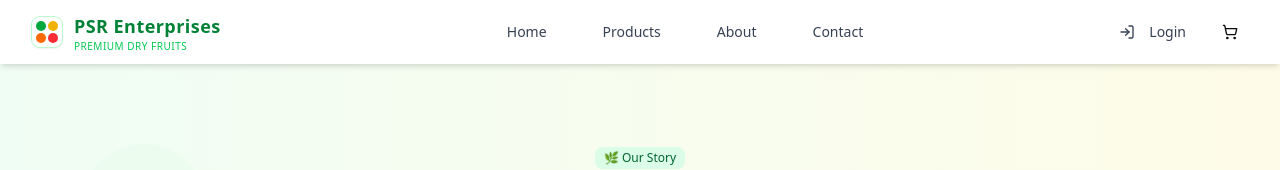
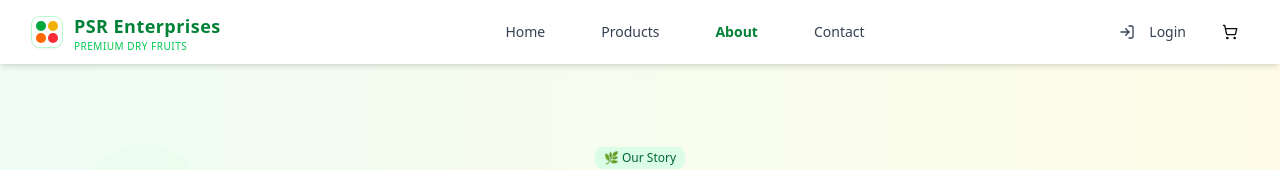
Before and after one commit to Stackcart1905/PSR-Enterprises, a React (Vite) app in the folder Frontend/: page /about in a window 1280 px wide. Shown: the top 170 px of the page. Built offline with nearby package versions, Linux system fonts and the light colour scheme.

Commit message:
edit functionalities

```diff
--- a/Frontend/src/components/Navbar.jsx
+++ b/Frontend/src/components/Navbar.jsx
@@ -1,8 +1,8 @@
 import { useState, useEffect } from 'react'
-import { Link, useNavigate } from 'react-router-dom'
+import { NavLink, useNavigate } from 'react-router-dom'   // ✅ Link → NavLink
 import { Button } from "@/components/ui/button"
 import { Badge } from "@/components/ui/badge"
-import { Menu, X, ShoppingCart, User, Search, LogIn, UserPlus, LogOut, Shield } from 'lucide-react'
+import { Menu, X, ShoppingCart, LogIn, LogOut, Shield } from 'lucide-react'
 import Logo from './Logo'
 import { useCart } from '../contexts/CartContext'
 
@@ -17,7 +17,6 @@ export default function Navbar() {
     setIsOpen(!isOpen)
   }
 
-  // Check authentication status
   useEffect(() => {
     const checkAuthStatus = () => {
       const authStatus = localStorage.getItem('isAuthenticated') === 'true'
@@ -25,15 +24,9 @@ export default function Navbar() {
       setIsAuthenticated(authStatus)
       setUserRole(role)
     }
-
     checkAuthStatus()
-
-    // Listen for storage changes (when user logs in/out in another tab)
     window.addEventListener('storage', checkAuthStatus)
-
-    return () => {
-      window.removeEventListener('storage', checkAuthStatus)
-    }
+    return () => window.removeEventListener('storage', checkAuthStatus)
   }, [])
 
   const handleLogout = () => {
@@ -56,33 +49,54 @@ export default function Navbar() {
           {/* Desktop Menu */}
           <div className="hidden md:block">
             <div className="ml-10 flex items-baseline space-x-8">
-              <Link to="/" className="text-gray-700 hover:text-green-700 px-3 py-2 text-sm font-medium transition-colors">
+              <NavLink
+                to="/"
+                className={({ isActive }) =>
+                  isActive
+                    ? "text-green-700 font-semibold px-3 py-2 text-sm transition-colors"
+                    : "text-gray-700 hover:text-green-700 px-3 py-2 text-sm transition-colors"
+                }
+              >
                 Home
-              </Link>
-              <Link to="/products" className="text-gray-700 hover:text-green-700 px-3 py-2 text-sm font-medium transition-colors">
+              </NavLink>
+
+              <NavLink
+                to="/products"
+                className={({ isActive }) =>
+                  isActive
+                    ? "text-green-700 font-semibold px-3 py-2 text-sm transition-colors"
+                    : "text-gray-700 hover:text-green-700 px-3 py-2 text-sm transition-colors"
+                }
+              >
                 Products
-              </Link>
-              <Link to="/about" className="text-gray-700 hover:text-green-700 px-3 py-2 text-sm font-medium transition-colors">
+              </NavLink>
+
+              <NavLink
+                to="/about"
+                className={({ isActive }) =>
+                  isActive
+                    ? "text-green-700 font-semibold px-3 py-2 text-sm transition-colors"
+                    : "text-gray-700 hover:text-green-700 px-3 py-2 text-sm transition-colors"
+                }
+              >
                 About
-              </Link>
-              <Link to="/contact" className="text-gray-700 hover:text-green-700 px-3 py-2 text-sm font-medium transition-colors">
+              </NavLink>
+
+              <NavLink
+                to="/contact"
+                className={({ isActive }) =>
+                  isActive
+                    ? "text-green-700 font-semibold px-3 py-2 text-sm transition-colors"
+                    : "text-gray-700 hover:text-green-700 px-3 py-2 text-sm transition-colors"
+                }
+              >
                 Contact
-              </Link>
+              </NavLink>
             </div>
           </div>
 
-          {/* Search and Actions */}
+          {/* Actions */}
           <div className="hidden md:flex items-center space-x-4">
-            {/* <div className="relative">
-              <Search className="w-5 h-5 text-gray-400 absolute left-3 top-1/2 transform -translate-y-1/2" />
-              <input
-                type="text"
-                placeholder="Search products..."
-                className="pl-10 pr-4 py-2 border border-gray-300 rounded-md focus:outline-none focus:ring-2 focus:ring-green-500 focus:border-transparent"
-              />
-            </div> */}
-
-            {/* Authentication Buttons */}
             {!isAuthenticated ? (
               <Button
                 variant="ghost"
@@ -106,7 +120,6 @@ export default function Navbar() {
                     Admin
                   </Button>
                 )}
-
                 <Button
                   variant="ghost"
                   size="sm"
@@ -147,72 +160,46 @@ export default function Navbar() {
       {isOpen && (
         <div className="md:hidden">
           <div className="px-2 pt-2 pb-3 space-y-1 sm:px-3 bg-white border-t">
-            <Link to="/" className="text-gray-700 hover:text-green-700 block px-3 py-2 text-base font-medium">
+            <NavLink
+              to="/"
+              className={({ isActive }) =>
+                isActive
+                  ? "text-green-700 font-semibold block px-3 py-2 text-base"
+                  : "text-gray-700 hover:text-green-700 block px-3 py-2 text-base"
+              }
+            >
               Home
-            </Link>
-            <Link to="/products" className="text-gray-700 hover:text-green-700 block px-3 py-2 text-base font-medium">
+            </NavLink>
+            <NavLink
+              to="/products"
+              className={({ isActive }) =>
+                isActive
+                  ? "text-green-700 font-semibold block px-3 py-2 text-base"
+                  : "text-gray-700 hover:text-green-700 block px-3 py-2 text-base"
+              }
+            >
               Products
-            </Link>
-            <Link to="/about" className="text-gray-700 hover:text-green-700 block px-3 py-2 text-base font-medium">
+            </NavLink>
+            <NavLink
+              to="/about"
+              className={({ isActive }) =>
+                isActive
+                  ? "text-green-700 font-semibold block px-3 py-2 text-base"
+                  : "text-gray-700 hover:text-green-700 block px-3 py-2 text-base"
+              }
+            >
               About
-            </Link>
-            <Link to="/contact" className="text-gray-700 hover:text-green-700 block px-3 py-2 text-base font-medium">
+            </NavLink>
+            <NavLink
+              to="/contact"
+              className={({ isActive }) =>
+                isActive
+                  ? "text-green-700 font-semibold block px-3 py-2 text-base"
+                  : "text-gray-700 hover:text-green-700 block px-3 py-2 text-base"
+              }
+            >
               Contact
-            </Link>
-            <div className="px-3 py-2 space-y-2">
-
-              <div className="flex space-x-2">
-                {!isAuthenticated ? (
-                  <Button
-                    size="sm"
-                    variant="ghost"
-                    onClick={() => navigate('/login')}
-                    className="w-full justify-center"
-                  >
-                    <LogIn className="w-4 h-4 mr-2" />
-                    Login
-                  </Button>
-                ) : (
-                  <>
-                    {userRole === 'admin' && (
-                      <Button
-                        size="sm"
-                        variant="ghost"
-                        onClick={() => navigate('/admin/dashboard')}
-                        className="flex-1 justify-center"
-                      >
-                        <Shield className="w-4 h-4 mr-2" />
-                        Admin
-                      </Button>
-                    )}
-                    <Button
-                      size="sm"
-                      variant="ghost"
-                      onClick={handleLogout}
-                      className="flex-1 justify-center text-red-600 hover:text-red-700"
-                    >
-                      <LogOut className="w-4 h-4 mr-2" />
-                      Logout
-                    </Button>
-                  </>
-                )}
-              </div>
-
-              <Button
-                size="sm"
-                variant="outline"
-                onClick={() => navigate('/cart')}
-                className="w-full justify-center relative"
-              >
-                <ShoppingCart className="w-4 h-4 mr-2" />
-                Cart
-                {getCartCount() > 0 && (
-                  <Badge variant="destructive" className="ml-2 px-1 py-0.5 text-xs">
-                    {getCartCount()}
-                  </Badge>
-                )}
-              </Button>
-            </div>
+            </NavLink>
           </div>
         </div>
       )}
```
